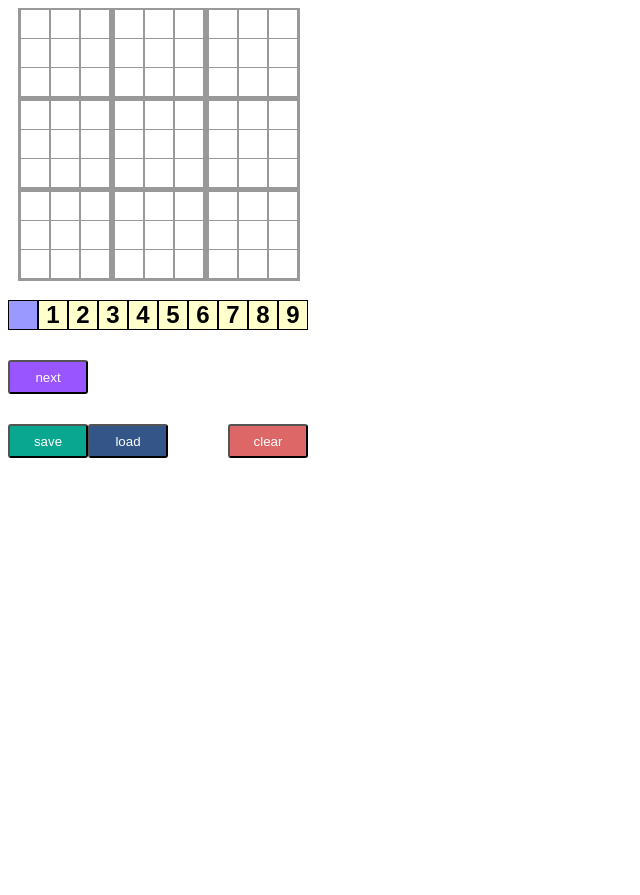
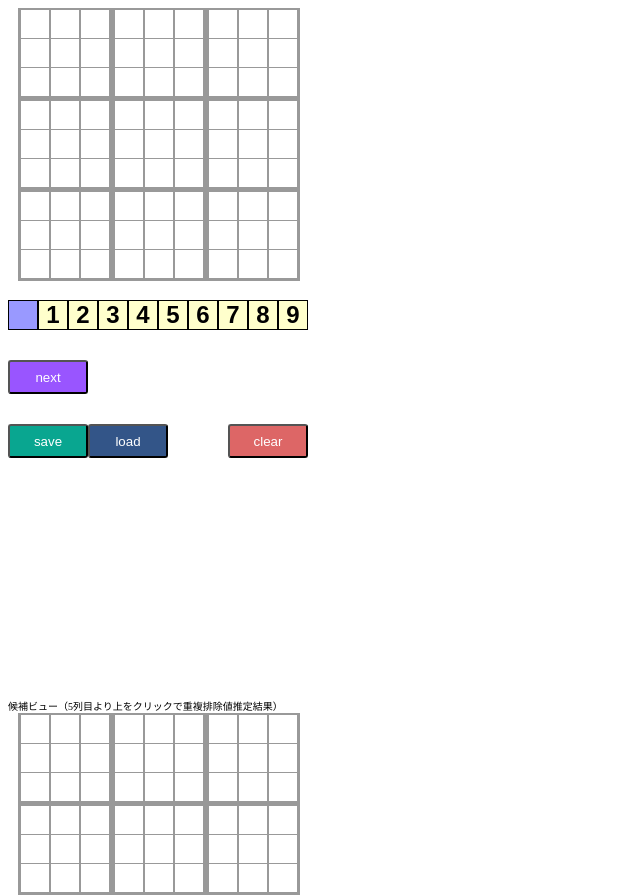
Before and after one commit to tomobou/react-number-place, a React (Create React App) app: page / in a window 1280 px wide. Shown: the top 895 px of the page, without its empty margins (0-640 px from the left). Before the commit the page ends 800 px from the top, so only its background shows below. Built offline with nearby package versions, Linux system fonts and the light colour scheme.

Commit message:
重複排除値推定を追加＆候補ビュー追加

```diff
--- a/src/index.css
+++ b/src/index.css
@@ -1,3 +1,7 @@
+body{
+    font-size: 24px;
+}
+
 .game {
     display: flex;
     flex-direction: column;
@@ -6,7 +10,7 @@
 .square {
     width: 30px;
     height: 30px;
-    font-size: 24px;
+    font-size: inherit;
     font-weight: bold;
     padding: 0px;
     text-align: center;
@@ -15,8 +19,14 @@
     background: #fff;
     border: 1px solid #999;
     margin-top: -1px;
+
+    word-wrap:anywhere;
 }
 
+.candidates {
+    margin-top: 10px;
+    font-size: 10px;
+}
 
 .block-row:after {
     clear: left;
@@ -134,5 +144,5 @@ button {
     width: 300px;
     height: 200px;
     overflow-y: scroll;
-    font-size: smaller;
+    font-size: 16px;
 }
--- a/src/index.tsx
+++ b/src/index.tsx
@@ -19,7 +19,7 @@ class Square extends React.Component<SquareProps> {
 
 interface BoardProps {
     onClick: (row: number, col: number) => void,
-    squares: Array<Array<string>>
+    squares: string[][]
 }
 
 class Board extends React.Component<BoardProps> {
@@ -76,14 +76,13 @@ class Board extends React.Component<BoardProps> {
 
 interface Place {
     value: number | null,
-    candidates: Array<number>,
+    candidates: number[],
     rowIndex: number,
     colIndex: number
 }
 
-
-function calcPrediction(squares: Array<Array<string>>) {
-    let places = squares.map(function (row, rowIndex) {
+function calcPlaces(squares: string[][]){
+    return squares.map(function (row, rowIndex) {
         return row.map(function (cell, colIndex): Place {
             let value = ("1" <= cell && cell <= "9") ? Number(cell) : null;
             let candidates = ("1" <= cell && cell <= "9") ? [] : Array.from({ length: 9 }, (_, index) => index + 1);
@@ -95,11 +94,19 @@ function calcPrediction(squares: Array<Array<string>>) {
             }
         })
     })
+}
+
+function calcPrediction(squares: string[][]) {
+    let places = calcPlaces(squares)
     let conditions = createConditions(places)
-
 
     updateCandidatesForPlaceValue(conditions)
     let result = checkPrediction(places, "UNIQUE_PLACE")
+    if (result != null) {
+        return result
+    }
+    updateCandidatesForOverlapConditions(conditions)
+    result = checkPrediction(places, "OVERLAP_CONDITIONS")
     if (result != null) {
         return result
     }
@@ -116,11 +123,38 @@ function calcPrediction(squares: Array<Array<string>>) {
 }
 
 /**
+ * 2つの制約条件の重複マスにおいて、
+ * 一方の制約条件の重複マスにのみ存在する候補値xがある場合に、
+ * 他方の制約条件の重複マス以外の候補値xを削除する
+ * （重複マスはblock condition と row or col の組み合わせでしか発生しない）
+ * @param conditions
+ */
+function updateCandidatesForOverlapConditions(conditions: Place[][]):Place[][]{
+    for(let blockCondition of conditions.slice(18)){
+        for(let otherCondition of conditions.slice(0,18)){
+            let overlap = blockCondition.filter( place => otherCondition.includes(place))
+            if(overlap.length > 0){
+                let overlapCandidates = new Set(...overlap.map(place => place.candidates))
+                for(let overlapValue of [...overlapCandidates.values()]){
+                    let overlapBlockLength = blockCondition.filter(place => !overlap.includes(place) && place.candidates.includes(overlapValue)).length
+                    let overlapOtherLength = otherCondition.filter(place => !overlap.includes(place) && place.candidates.includes(overlapValue)).length
+                    if(overlapBlockLength > 0 && overlapOtherLength === 0){
+                        blockCondition.filter(place => !overlap.includes(place)).forEach(place => place.candidates = place.candidates.filter(candidate => candidate !== overlapValue))
+                    }else if(overlapBlockLength === 0 && overlapOtherLength > 0){
+                        otherCondition.filter(place => !overlap.includes(place)).forEach(place => place.candidates = place.candidates.filter(candidate => candidate !== overlapValue))
+                    }
+                }
+            }
+        }
+    }
+    return conditions
+}
+/**
  * 制約条件内の候補値を確認し、1箇所のみ候補に挙がっている値がある場合、該当箇所の候補として予測を返す。
  * @param {*} conditions
  * @returns
  */
-function checkUniqueCandidate(conditions: Array<Place[]>) {
+function checkUniqueCandidate(conditions: Place[][]): Prediction| null {
     for (let condition of conditions) {
         let countGroupByPlace = new Map<number, number>()
         condition.forEach(function (place, index) {
@@ -189,16 +223,17 @@ function createPredictionObj(type: string, row: number, col: number, value: numb
  * 既に入っている値と制約条件の組み合わせをもとに各場所(place)に入れられる候補値(candidates)を導出する。
  * @param {*} conditions 制約条件
  */
-function updateCandidatesForPlaceValue(conditions: Array<Place[]>) {
+function updateCandidatesForPlaceValue(conditions: Place[][]) :Place[][]{
     conditions.forEach(condition => {
         let definiteValues = condition.filter(place => place.value !== null).map(place => place.value)
         condition.forEach(place => {
             place.candidates = place.candidates.filter((candidate) => !definiteValues.some((defValue) => candidate === defValue))
         })
     });
+    return conditions
 }
 
-function createConditions(places: Place[][]): Array<Place[]> {
+function createConditions(places: Place[][]): Place[][] {
     let conditions = Array<Place[]>(27)
     let idx = 0
     //row conditions
@@ -311,10 +346,11 @@ interface GameProps {
 
 }
 interface GameStates {
-    squares: Array<Array<string>>,
+    squares: string[][],
     selectValue: string,
     predictText: string,
-    history: string[]
+    history: string[],
+    candidatesList: string[][]
 }
 
 
@@ -325,12 +361,14 @@ class Game extends React.Component<GameProps, GameStates> {
             squares: Array(9).fill(null).map(x => Array(9).fill(null)),
             selectValue: " ",
             predictText: "",
-            history: []
+            history: [],
+            candidatesList: Array(9).fill(null).map(x => Array(9).fill(null))
         };
     }
     getPredictionTypeMessage(type: string) {
         switch (type) {
             case "UNIQUE_PLACE": return "値確定";
+            case "OVERLAP_CONDITIONS": return "重複排除値確定";
             case "UNIQUE_CANDIDATE": return "条件確定";
             default: return type;
         }
@@ -407,6 +445,27 @@ class Game extends React.Component<GameProps, GameStates> {
         }));
         this.clearHistory()
     }
+    updateCandidatesList(row:number){
+        let candidatesList:string[][]
+        if(row > 5){
+            candidatesList = updateCandidatesForPlaceValue(createConditions(calcPlaces(this.state.squares))).map(function(places) {
+                return places.map(function(place){
+                    return (place.value != null )? place.value.toString():place.candidates.join("")
+                })
+            });
+        }else{
+            candidatesList = updateCandidatesForOverlapConditions(updateCandidatesForPlaceValue(createConditions(calcPlaces(this.state.squares)))).map(function(places) {
+                return places.map(function(place){
+                    return (place.value != null )? place.value.toString():place.candidates.join("")
+                })
+            });
+        }
+
+        console.log(candidatesList)
+        this.setState(state => ({
+            candidatesList: candidatesList
+        }));
+    }
     render() {
         return (
             <div className="game">
@@ -422,6 +481,13 @@ class Game extends React.Component<GameProps, GameStates> {
                     <Clear onClick={() => this.handleClearSquares()}></Clear>
                 </div>
                 <HistoryView history={this.state.history}></HistoryView>
+                <div className="candidates">
+                    候補ビュー（5列目より上をクリックで重複排除値推定結果）
+                    <Board
+                        squares={this.state.candidatesList}
+                        onClick={(row, col) => this.updateCandidatesList(row)}
+                    />
+                </div>
             </div>
         )
     }
```
